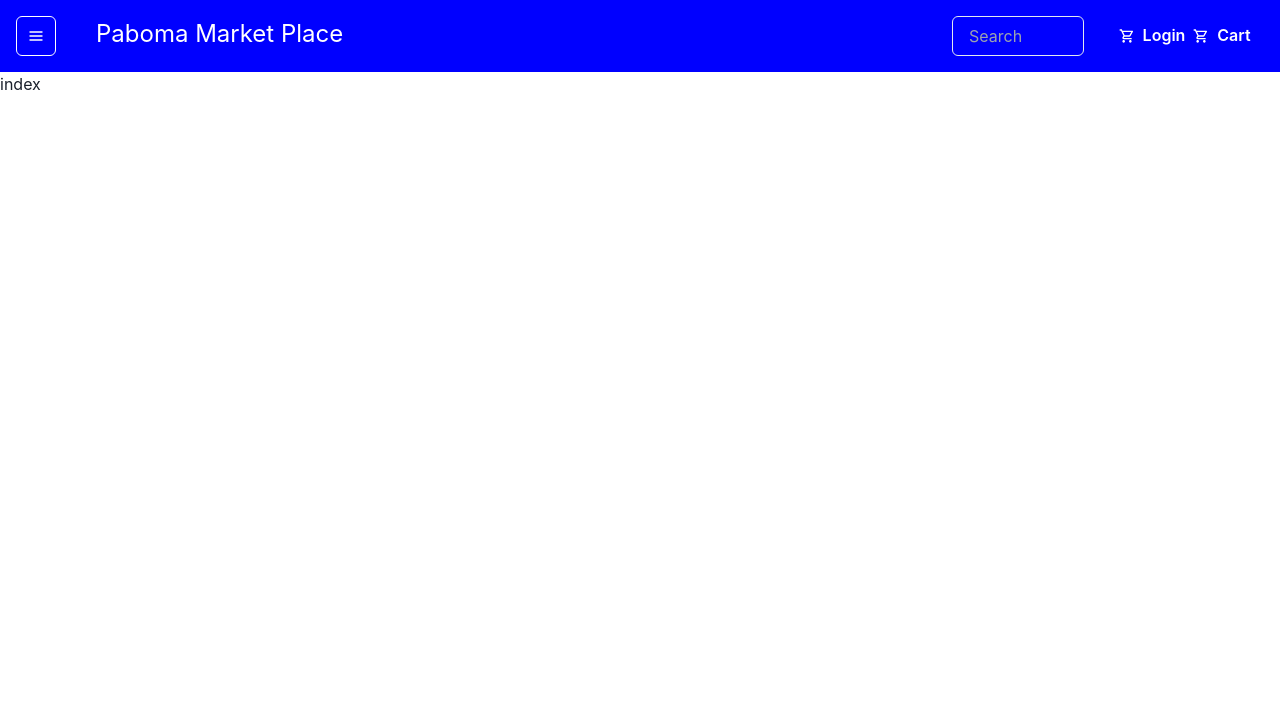
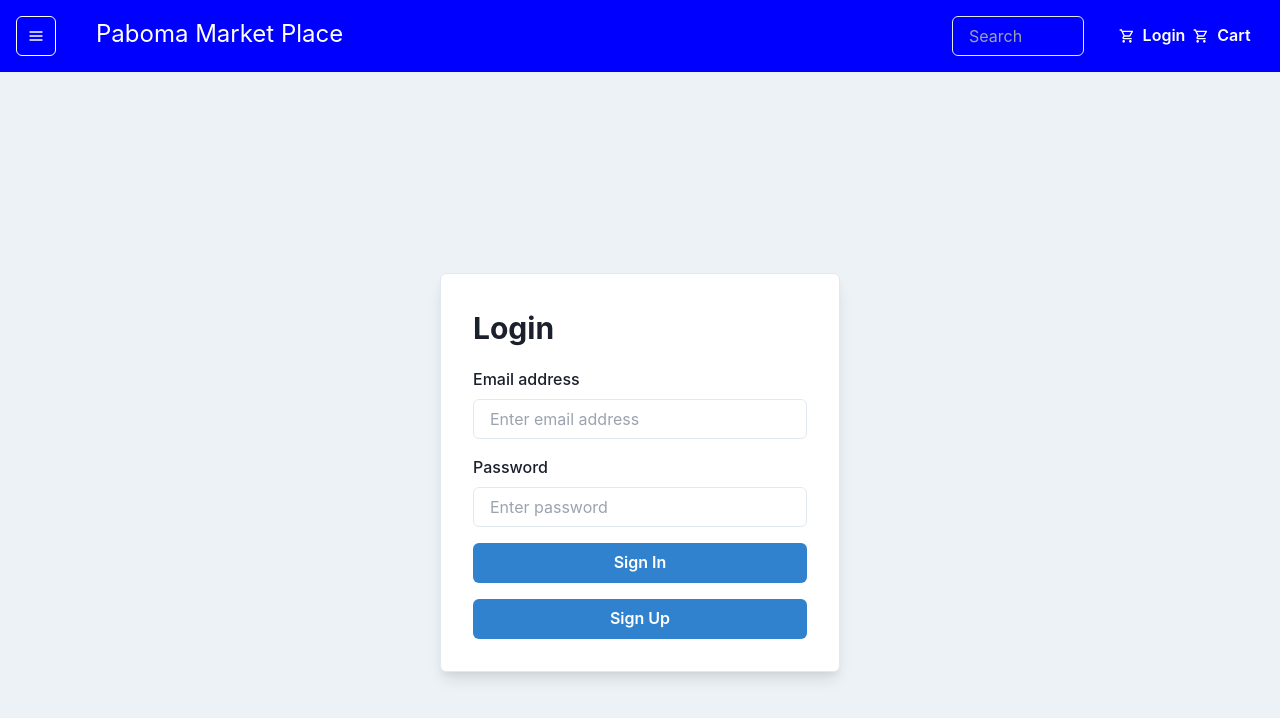
Before and after one commit to williamnkosi/paboma-website, a Next.js app: page /auth in a window 1280 px wide. Shown: the top 718 px of the page. Built offline with nearby package versions, Linux system fonts and the light colour scheme.

Commit message:
setup-auth-page | Created initial login and signup page

```diff
--- a/pages/auth/index.tsx
+++ b/pages/auth/index.tsx
@@ -1,9 +1,34 @@
 import React from "react";
+import { Box, Button, Flex, FormControl, FormLabel, Input, Text, VStack } from "@chakra-ui/react";
 
 type Props = {};
 
 const index = (props: Props) => {
-  return <div>index</div>;
+  return (
+    <Flex width="100vw" height="100vh" align="center" justify="center" bg="gray.100">
+      <Box width="400px" borderWidth="1px" borderRadius="md" boxShadow="lg" p={8} bg="white">
+        <Text fontSize="3xl" fontWeight="bold" mb={4}>
+          Login
+        </Text>
+        <VStack spacing={4}>
+          <FormControl id="email">
+            <FormLabel>Email address</FormLabel>
+            <Input type="email" placeholder="Enter email address" />
+          </FormControl>
+          <FormControl id="password">
+            <FormLabel>Password</FormLabel>
+            <Input type="password" placeholder="Enter password" />
+          </FormControl>
+          <Button colorScheme="blue" width="full">
+            Sign In
+          </Button>
+          <Button colorScheme="blue" width="full">
+            Sign Up
+          </Button>
+        </VStack>
+      </Box>
+    </Flex>
+  );
 };
 
 export default index;
--- /dev/null
+++ b/pages/auth/signup.tsx
@@ -0,0 +1,35 @@
+import React from 'react'
+import { Box, Button, Flex, FormControl, FormLabel, Input, Text, VStack } from "@chakra-ui/react";
+
+type Props = {}
+
+const Signup = (props: Props) => {
+    return (
+        <Flex width="100vw" height="100vh" align="center" justify="center" bg="gray.100">
+          <Box width="400px" borderWidth="1px" borderRadius="md" boxShadow="lg" p={8} bg="white">
+            <Text fontSize="3xl" fontWeight="bold" mb={4}>
+              Signup
+            </Text>
+            <VStack spacing={4}>
+              <FormControl id="name">
+                <FormLabel>Name</FormLabel>
+                <Input type="text" placeholder="Enter name" />
+              </FormControl>
+              <FormControl id="email">
+                <FormLabel>Email address</FormLabel>
+                <Input type="email" placeholder="Enter email address" />
+              </FormControl>
+              <FormControl id="password">
+                <FormLabel>Password</FormLabel>
+                <Input type="password" placeholder="Enter password" />
+              </FormControl>
+              <Button colorScheme="blue" width="full">
+                Sign Up
+              </Button>
+            </VStack>
+          </Box>
+        </Flex>
+      );
+}
+
+export default Signup
```
